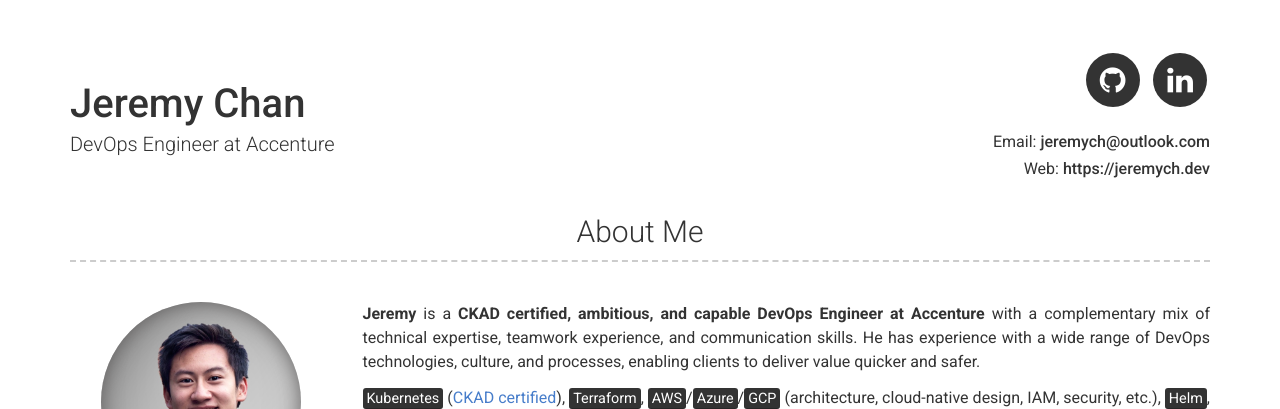
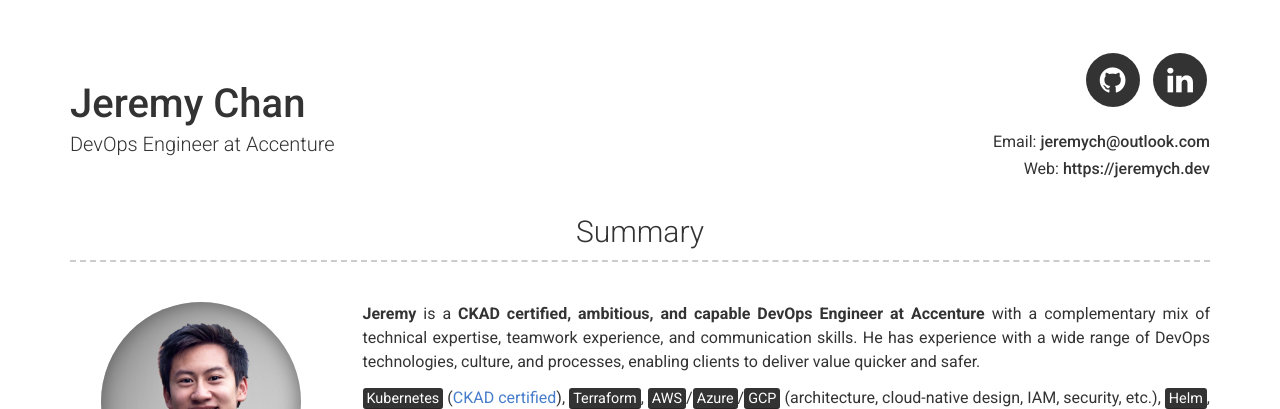
Before and after one commit to jeremych1000/jeremych1000.github.io, a Jekyll site: the page built from index.md, in a window 1280 px wide and 900 px high. Shown: the top 409 px of the window. Built offline with Jekyll 4.4.1, drawn with Linux system fonts in a browser that asks for light colours.

Commit message:
Reword intro title

```diff
--- a/_config.yml
+++ b/_config.yml
@@ -24,7 +24,7 @@ linkedin_username: jeremych
 # googleplus_username: +jekyll
 
 # About Section
-# about_title: About Me (Use this to override about section title)
+about_title: Summary
 about_profile_image: images/profile.jpg
 about_content: | # this will include new lines to allow paragraphs
   **Jeremy** is a **CKAD certified, ambitious, and capable DevOps Engineer at Accenture** with a complementary mix of technical expertise, teamwork experience, and communication skills. He has experience with a wide range of DevOps technologies, culture, and processes, enabling clients to deliver value quicker and safer.
```
